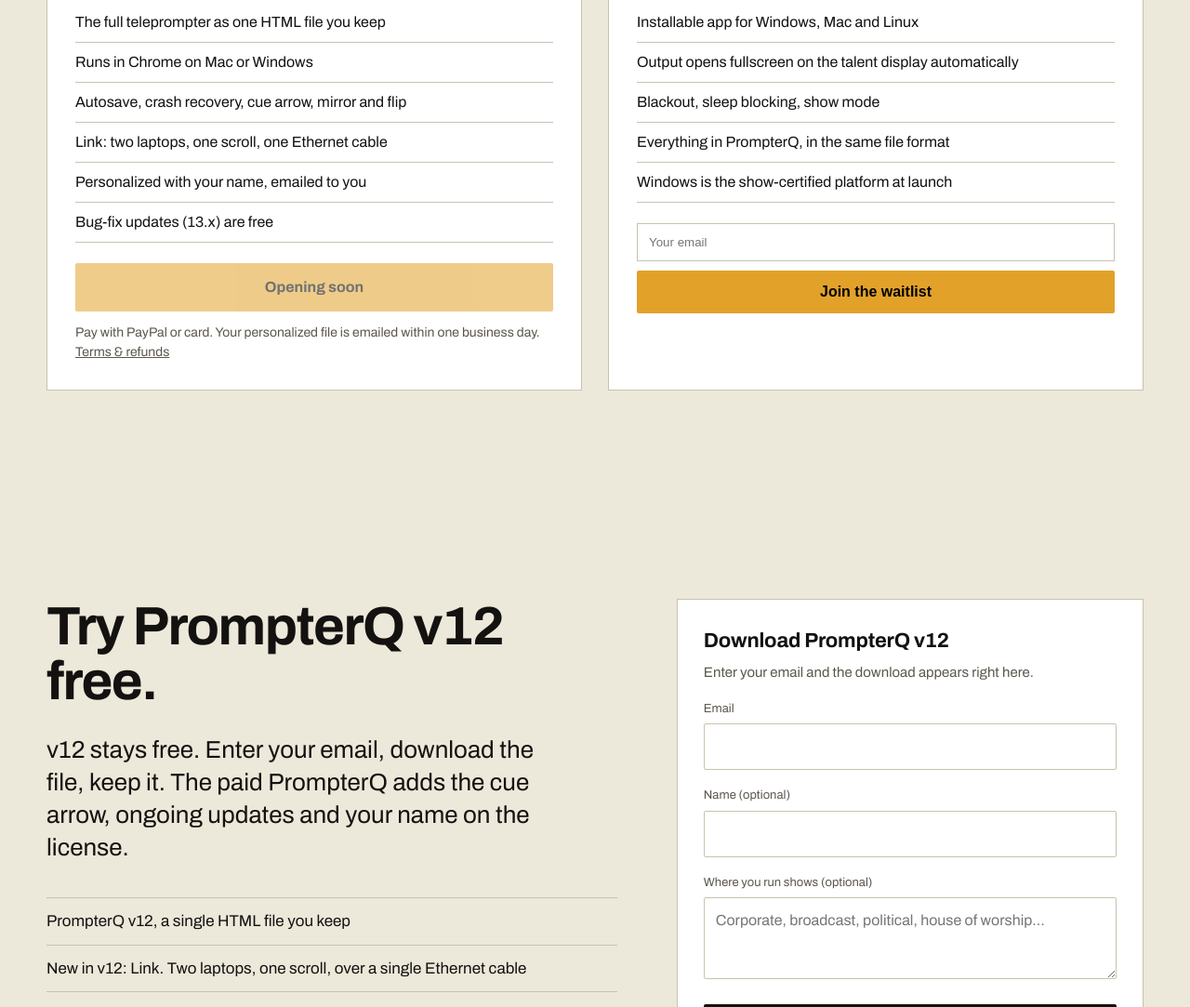
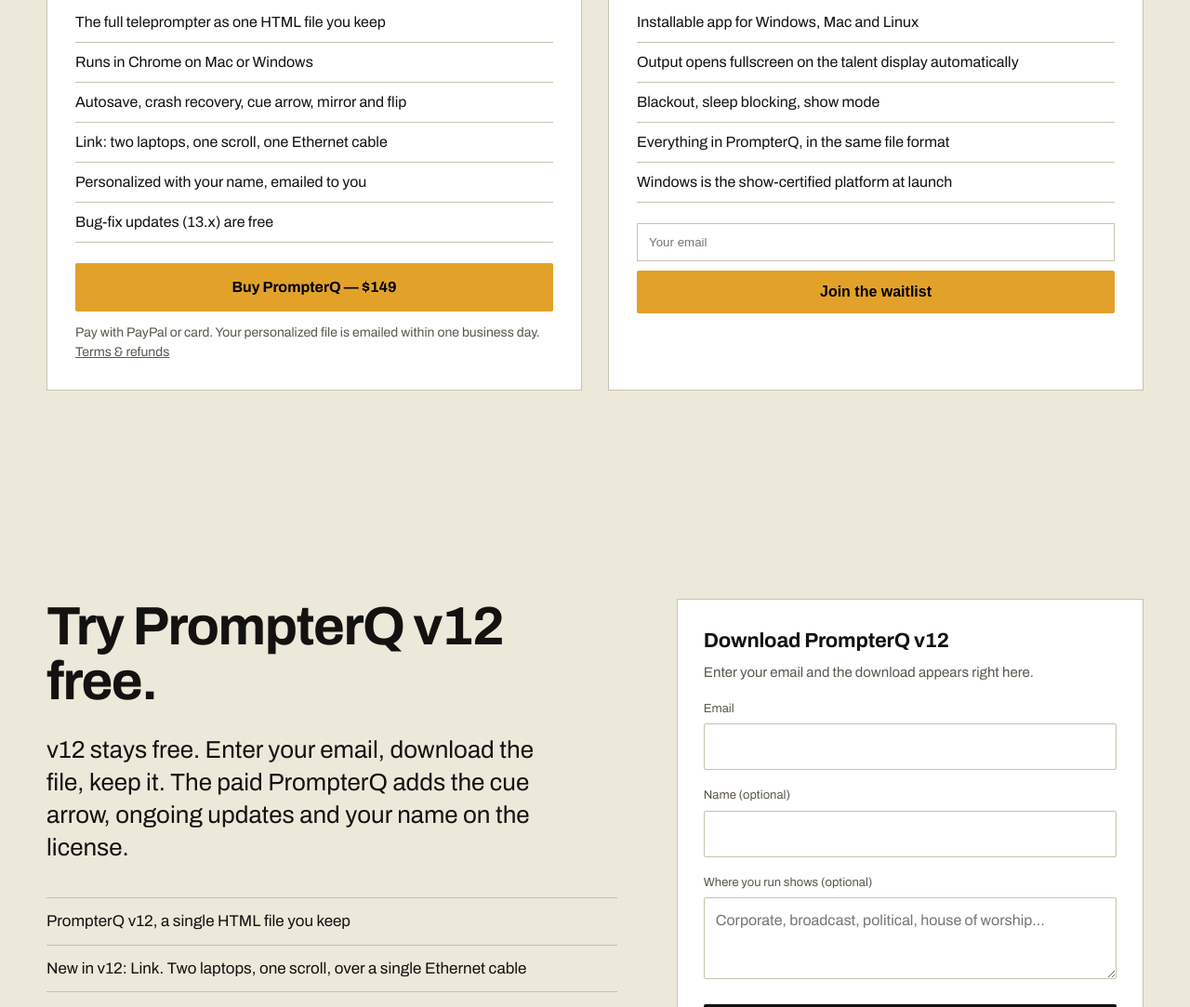
Before and after one commit to jasproj/prompterq, a plain HTML site: page index.html in a window 1280 px wide. Shown: the part 6898-7981 px from the top of the page at 93% size. Drawn offline with Linux system fonts and the light colour scheme.

Commit message:
Wire the $149 PrompterQ buy button to the PayPal payment link
Co-Authored-By: Claude Fable 5.2 <noreply@anthropic.com>
Claude-Session: https://claude.ai/code/session_01FvotiV2tv2gt56uE26EHeH

```diff
--- a/index.html
+++ b/index.html
@@ -376,7 +376,7 @@ footer a:hover{color:#fff}
           <li>Personalized with your name, emailed to you</li>
           <li>Bug-fix updates (13.x) are free</li>
         </ul>
-        <a class="btn solid" id="buyHtml" href="#" aria-disabled="true">Opening soon</a>
+        <a class="btn solid" id="buyHtml" href="#" target="_blank" rel="noopener" aria-disabled="true">Opening soon</a>
         <p class="caption" style="margin-top:12px">Pay with PayPal or card. Your personalized file is emailed within one business day. <a href="terms.html">Terms &amp; refunds</a></p>
       </div>
       <div class="tier">
@@ -473,7 +473,7 @@ footer a:hover{color:#fff}
   // Payment link for donations (PayPal.me, Stripe Payment Link, etc.). Empty = donation box stays hidden.
   var DONATE_URL='';
   // PayPal payment link for the $149 PrompterQ. Empty = the buy button stays disabled ("Opening soon").
-  var PAY_URL_HTML='';
+  var PAY_URL_HTML='https://www.paypal.com/ncp/payment/8BSZYF7SWLM48';
   var form=document.getElementById('dlForm'), btn=document.getElementById('dlBtn'), err=document.getElementById('dlErr');
   var reveal=document.getElementById('dlReveal');
   function show(){
```
